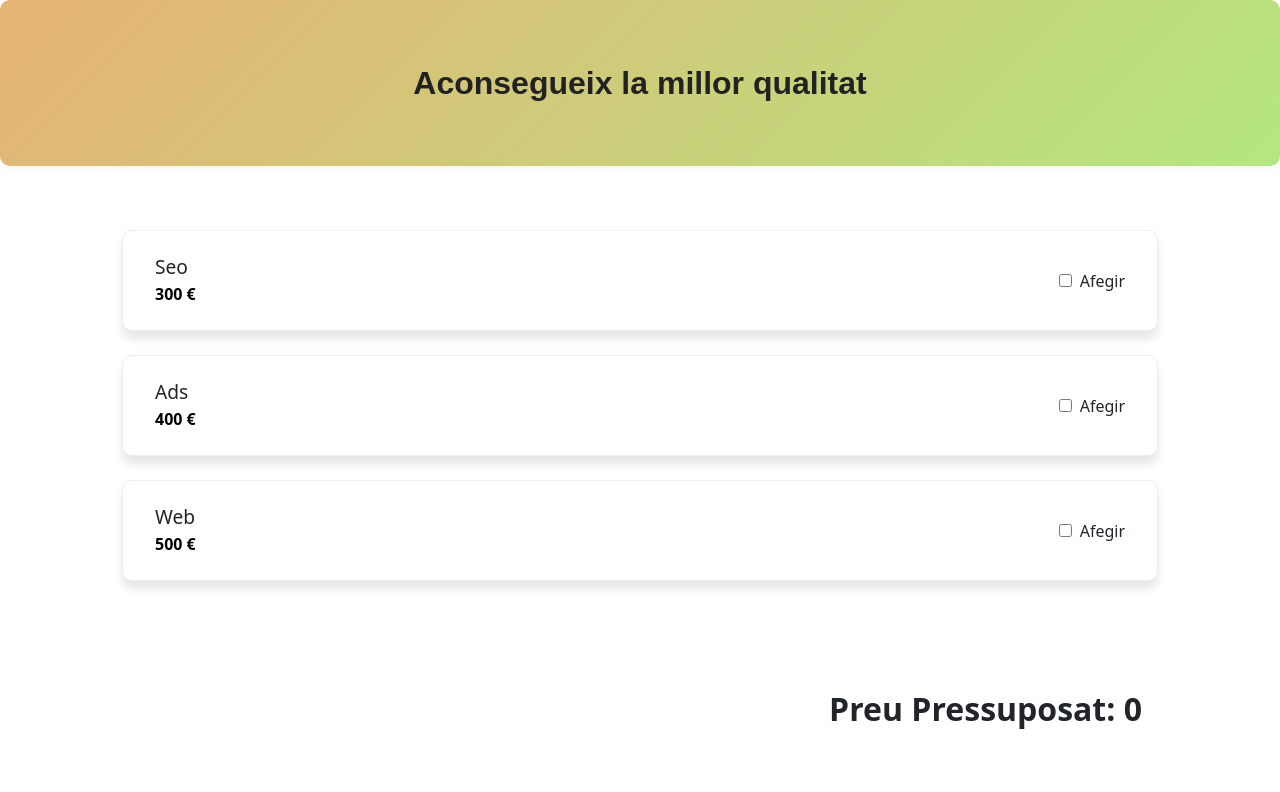
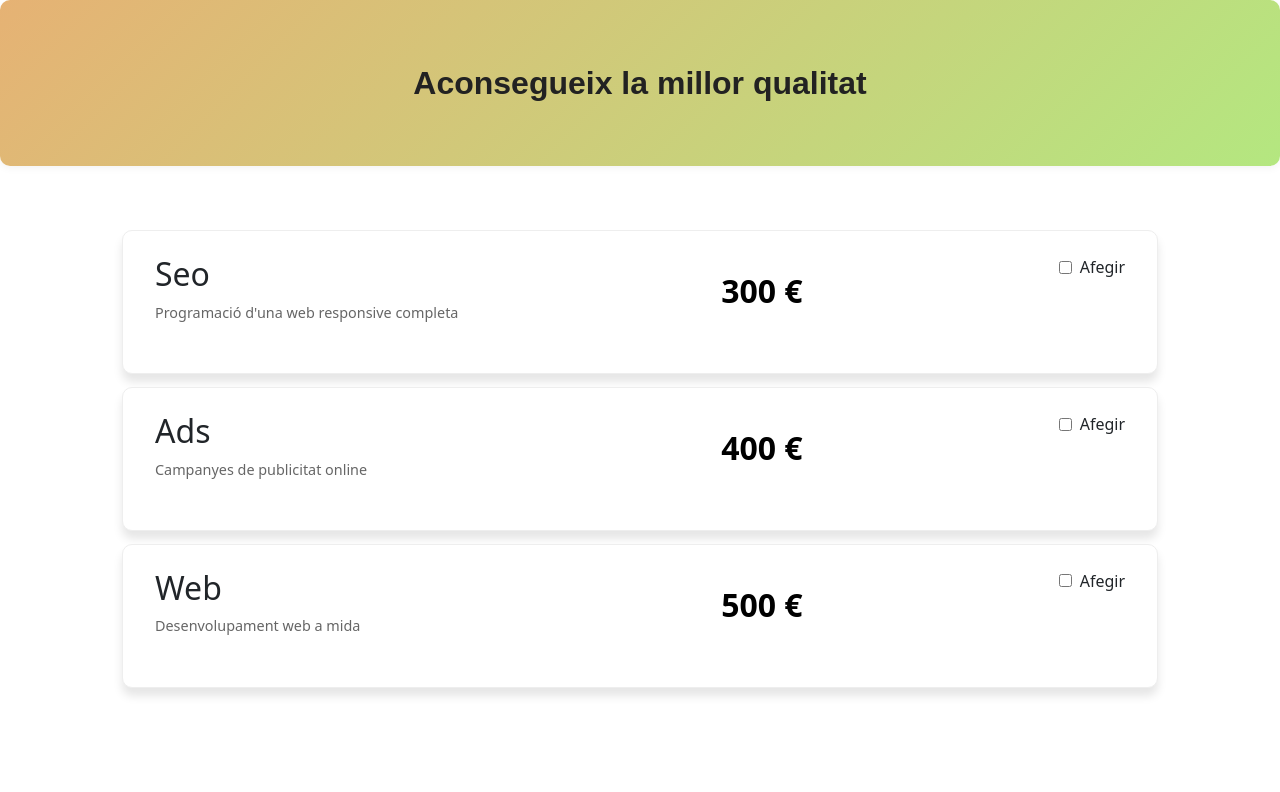
Before and after one commit to tutto-beep-bot/S6-budgets-app, an Angular app: page /welcome in a window 1280 px wide. Shown: the top 792 px of the page. Built offline with nearby package versions, Linux system fonts and the light colour scheme.

Commit message:
added description to services and polished scss

```diff
--- a/src/app/welcome/welcome.component.html
+++ b/src/app/welcome/welcome.component.html
@@ -7,7 +7,8 @@
                 <div class="top-row">
                 <div class="info">
                     <div class="left-info-box">
-                        <h3> {{ service | titlecase }}</h3>
+                        <h2> {{ service | titlecase }}</h2>
+                        <p>{{ descriptions[service] }}</p>
                     </div>
                     <div class="middle-info-box">
                         <p> <strong>{{ prices[service] }} €</strong></p>
@@ -33,7 +34,6 @@
     <div class="total">
         <strong>Preu Pressuposat: {{ total() + panelTotal }}</strong>
     </div>
-    <br>
     @if (showWebDetails()) {
     <div class="client-form">
         <app-client-form (formSubmitted)="handleClientForm($event)"></app-client-form>
--- a/src/app/welcome/welcome.component.scss
+++ b/src/app/welcome/welcome.component.scss
@@ -25,8 +25,10 @@ $max-width: 1100px;
   display: flex;
   flex-direction: column;
   justify-content: space-between;
-  gap: 1.5rem;
-  margin-bottom: 1.5rem;
+  gap: 1rem;
+  margin-bottom: 0.8rem;
+  height: 9rem;
+
 
     &.selected {
         border: 2px solid #47d17c !important;
@@ -37,13 +39,42 @@ $max-width: 1100px;
   .top-row {
     display: flex;
     justify-content: space-between;
-    align-items: center;
+    align-items: flex-start;
     width: 100%;
+    gap: 1rem;
   }
 
   .info {
     flex: 1;
+    display: flex;
+    gap: 1rem;
   }
+
+  .left-info-box {
+    flex: 1;
+
+    p {
+      margin: 0.25rem 0 0 0;
+      font-size: 0.9rem;
+      color: $text-muted;
+      font-weight: 400;
+    }
+  }
+
+  .middle-info-box {
+    display: flex;
+    align-items: center;
+    justify-content: center;
+    min-width: 80px;
+    margin-right: 15rem;
+
+      strong{
+        font-size: 2rem;
+        white-space: nowrap;
+      }
+
+  }
+
 
   h3 {
     margin: 0;
--- a/src/app/welcome/welcome.component.ts
+++ b/src/app/welcome/welcome.component.ts
@@ -27,9 +27,15 @@ export class WelcomeComponent {
 
   services: Array<keyof typeof this.prices> = ['seo', 'ads', 'web'];
 
+  descriptions = {
+    seo: "Programació d'una web responsive completa",
+    ads: "Campanyes de publicitat online",
+    web: "Desenvolupament web a mida"
+  }
+
   total = signal(0);
+  panelTotal: number = 0;
   showWebDetails = signal(false);
-  panelTotal: number = 0;
 
 
   constructor(private formBuilder: FormBuilder, private budgetService: BudgetService, private router: Router, private route: ActivatedRoute) {
@@ -61,7 +67,7 @@ export class WelcomeComponent {
       .reduce((acc, [key]) => acc + this.prices[key as keyof typeof this.prices], 0)
 
       this.total.set(sum);
-      this.showWebDetails.set(values.web)
+      this.showWebDetails.set(values.seo || values.ads || values.web)
 
       const queryParams: any = {...values};
 
```
